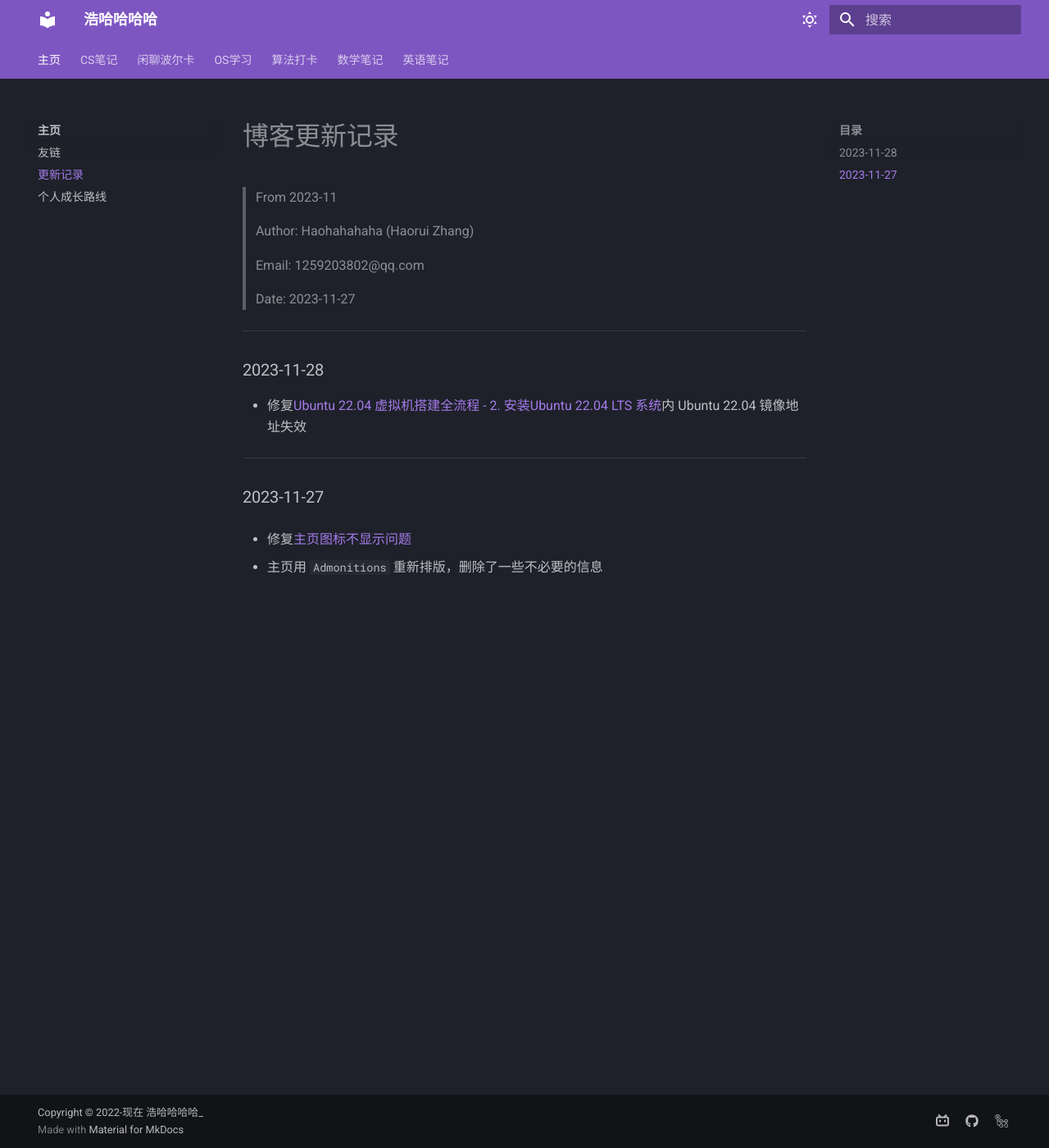
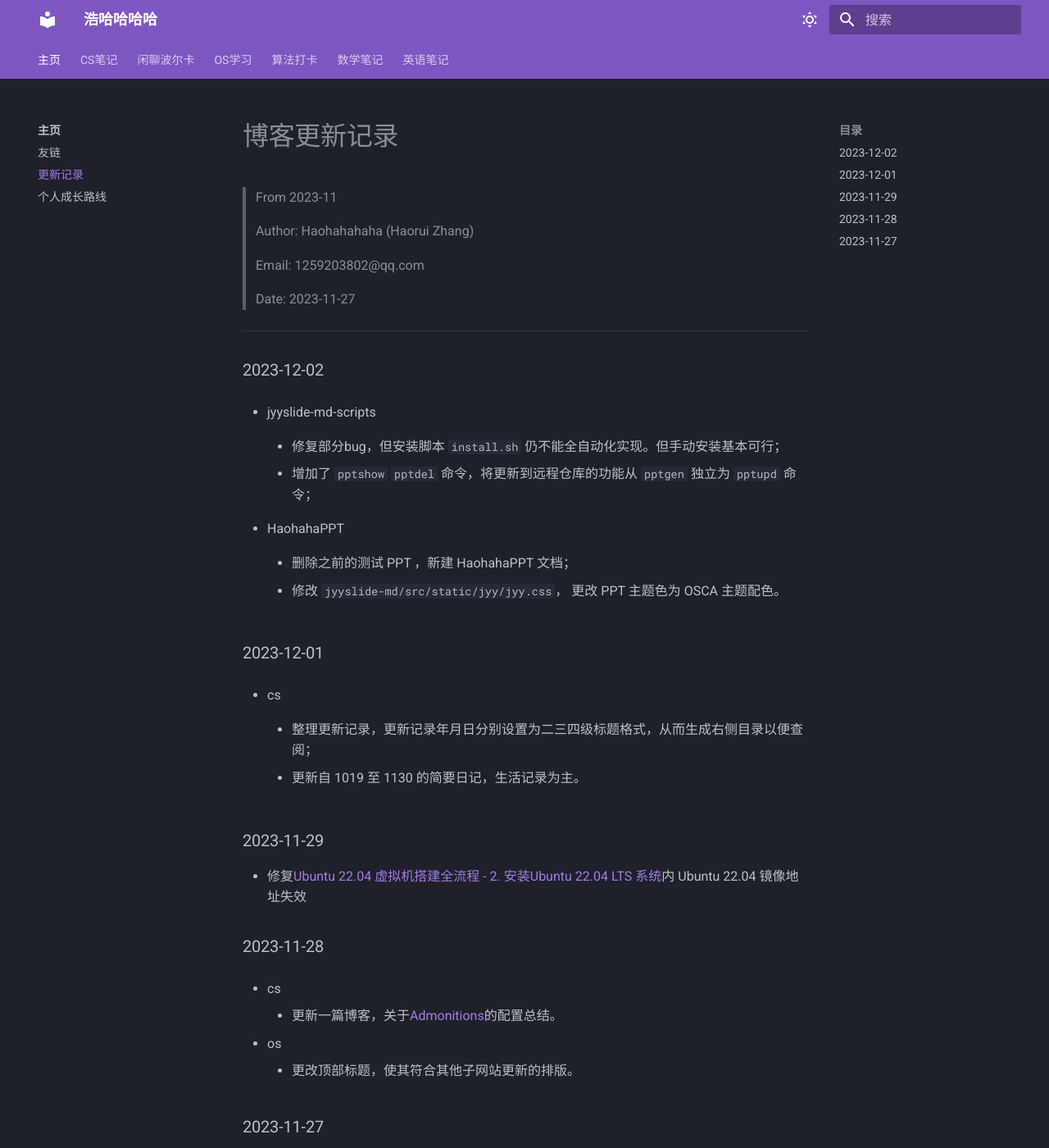
Before and after one commit to Haohahahaha/HomePage, an MkDocs documentation site: the page built from docs/update-record.md, in a window 1280 px wide and 1400 px high. Shown: the whole window at 82% size. Built offline with MkDocs 1.6.1 and Material for MkDocs 9.7.7, drawn with Linux system fonts in a browser that asks for light colours.

Commit message:
2023-12-03_00:12:42 update

```diff
--- a/docs/update-record.md
+++ b/docs/update-record.md
@@ -10,11 +10,40 @@
 
 ---
 
-### 2023-11-28
+### 2023-12-02
+
+- jyyslide-md-scripts
+
+    - 修复部分bug，但安装脚本 `install.sh` 仍不能全自动化实现。但手动安装基本可行；
+
+	- 增加了 `pptshow` `pptdel` 命令，将更新到远程仓库的功能从 `pptgen` 独立为 `pptupd` 命令；
+
+- HaohahaPPT
+
+    - 删除之前的测试 PPT ，新建 HaohahaPPT 文档；
+
+	- 修改 `jyyslide-md/src/static/jyy/jyy.css`， 更改 PPT 主题色为 OSCA 主题配色。
+
+### 2023-12-01
+
+- cs
+    - 整理更新记录，更新记录年月日分别设置为二三四级标题格式，从而生成右侧目录以便查阅；
+
+	- 更新自 1019 至 1130 的简要日记，生活记录为主。
+
+### 2023-11-29
 
 - 修复[Ubuntu 22.04 虚拟机搭建全流程 - 2. 安装Ubuntu 22.04 LTS 系统](http://cs.haohaha.cn/greenhand/Ubuntu2204-greenhand/Ubuntu2204-greenhand/#2-ubuntu-2204-lts)内 Ubuntu 22.04 镜像地址失效
 
----
+### 2023-11-28
+
+- cs
+
+    - 更新一篇博客，关于[Admonitions](http://cs.haohaha.cn/blog/admonitions/admonitions/)的配置总结。
+
+- os
+
+    - 更改顶部标题，使其符合其他子网站更新的排版。
 
 ### 2023-11-27
 
```
